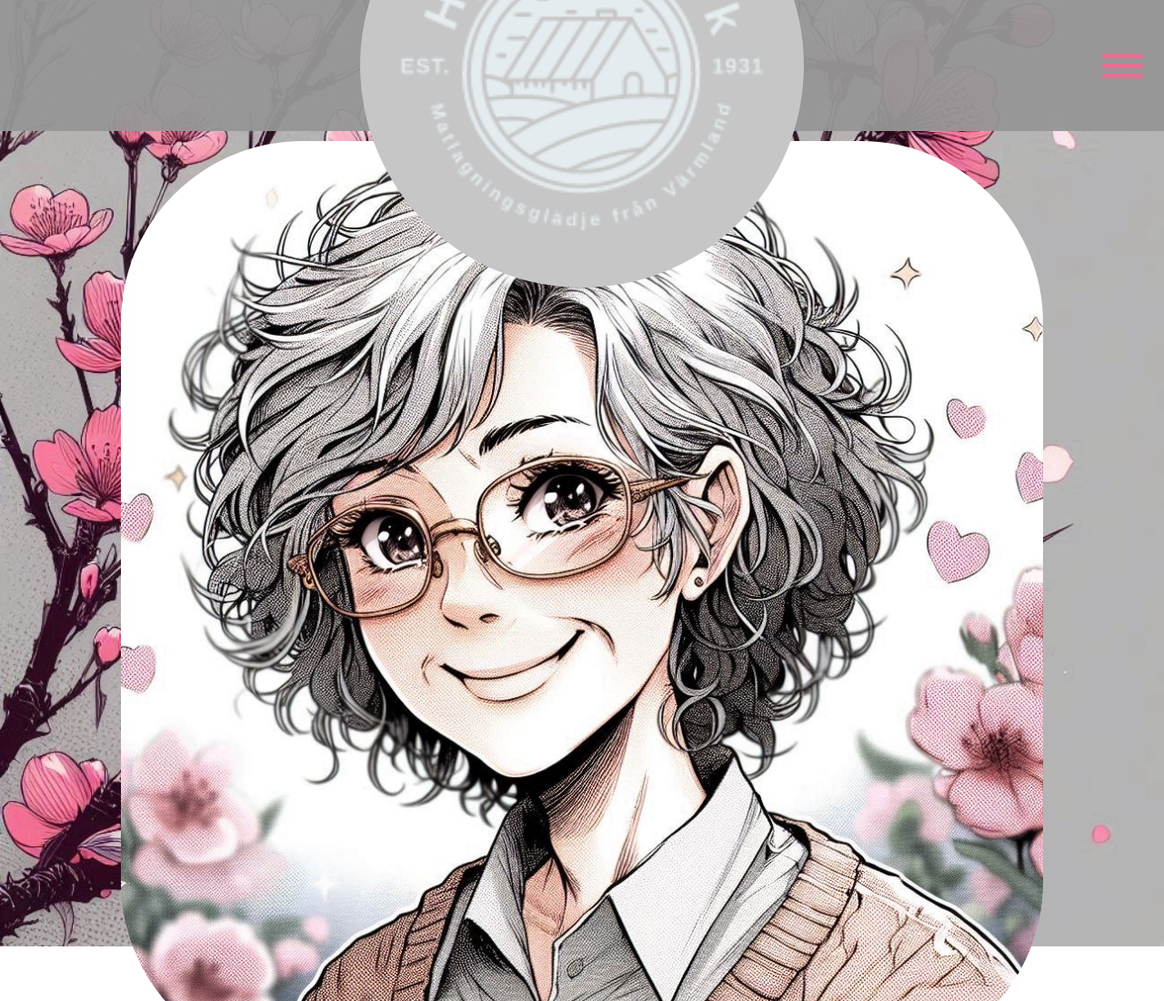
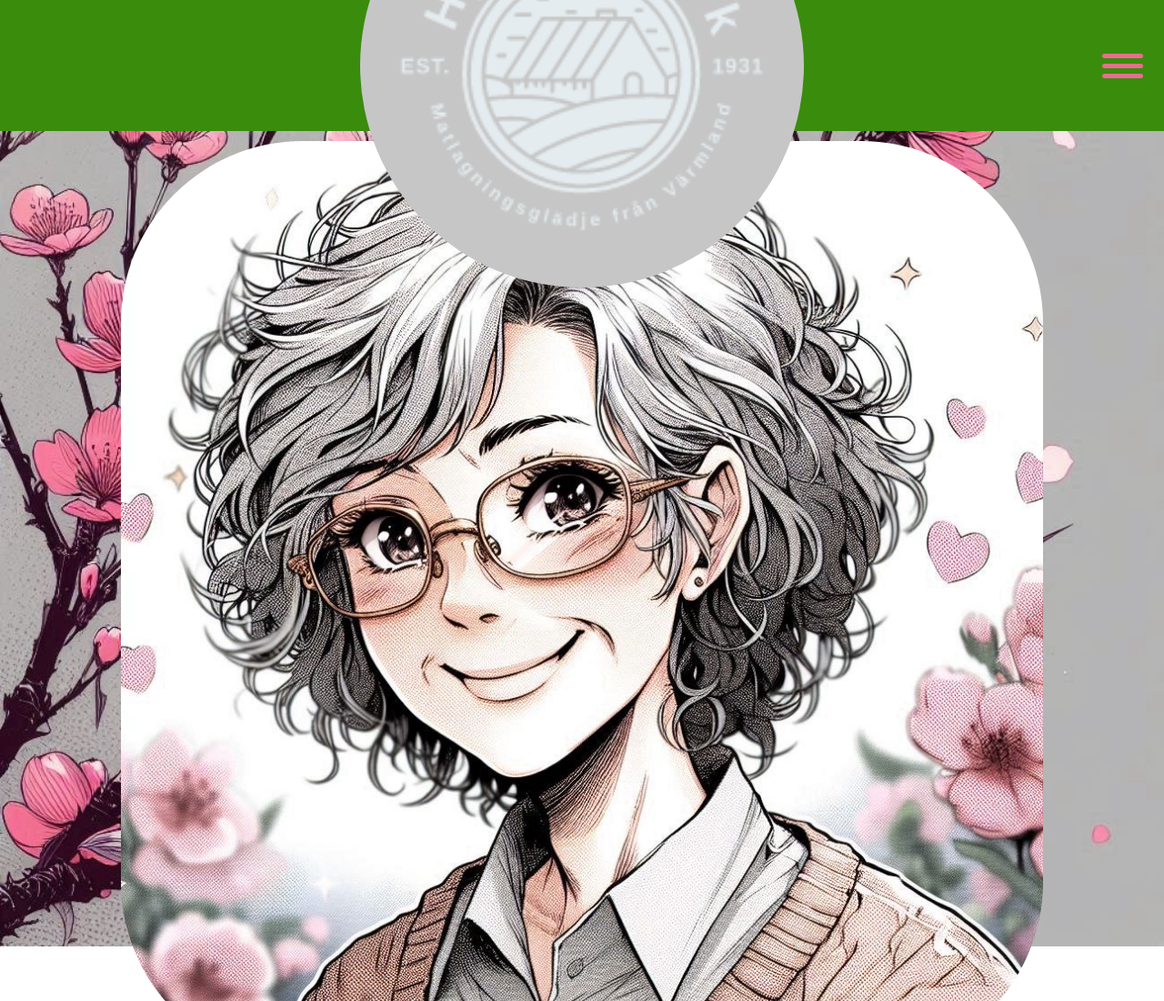
Before and after one commit to schnavzer480/kitchen, a plain HTML site: page index.html in a window 1280 px wide. Shown: the top 1100 px of the page at 91% size. Drawn offline with Linux system fonts and the light colour scheme.

Commit message:
new nav color theme

```diff
--- a/styles.css
+++ b/styles.css
@@ -13,6 +13,7 @@
     --pink: rgb(232, 109, 145);
     --white: rgb(245, 245, 245);
     --black: rgb(26, 26, 26);
+    --green: rgba(58,140,12,255);
 }
 
 .bgimg{
@@ -34,7 +35,7 @@
 /*NAV*/
 nav {
     height: 18vh;
-    background-color: var(--gray);
+    background-color: var(--green);
     display: flex;
     justify-content: center;
     align-items: center;
```
